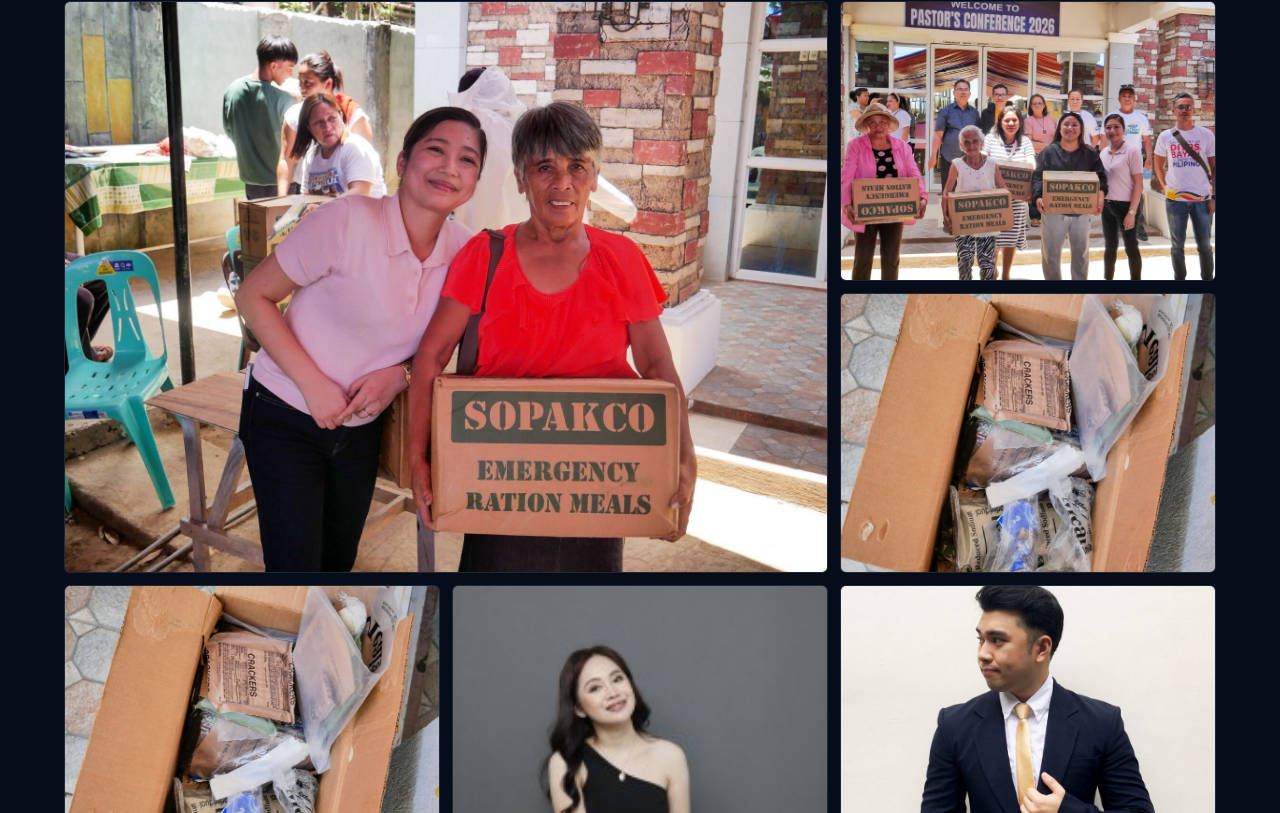
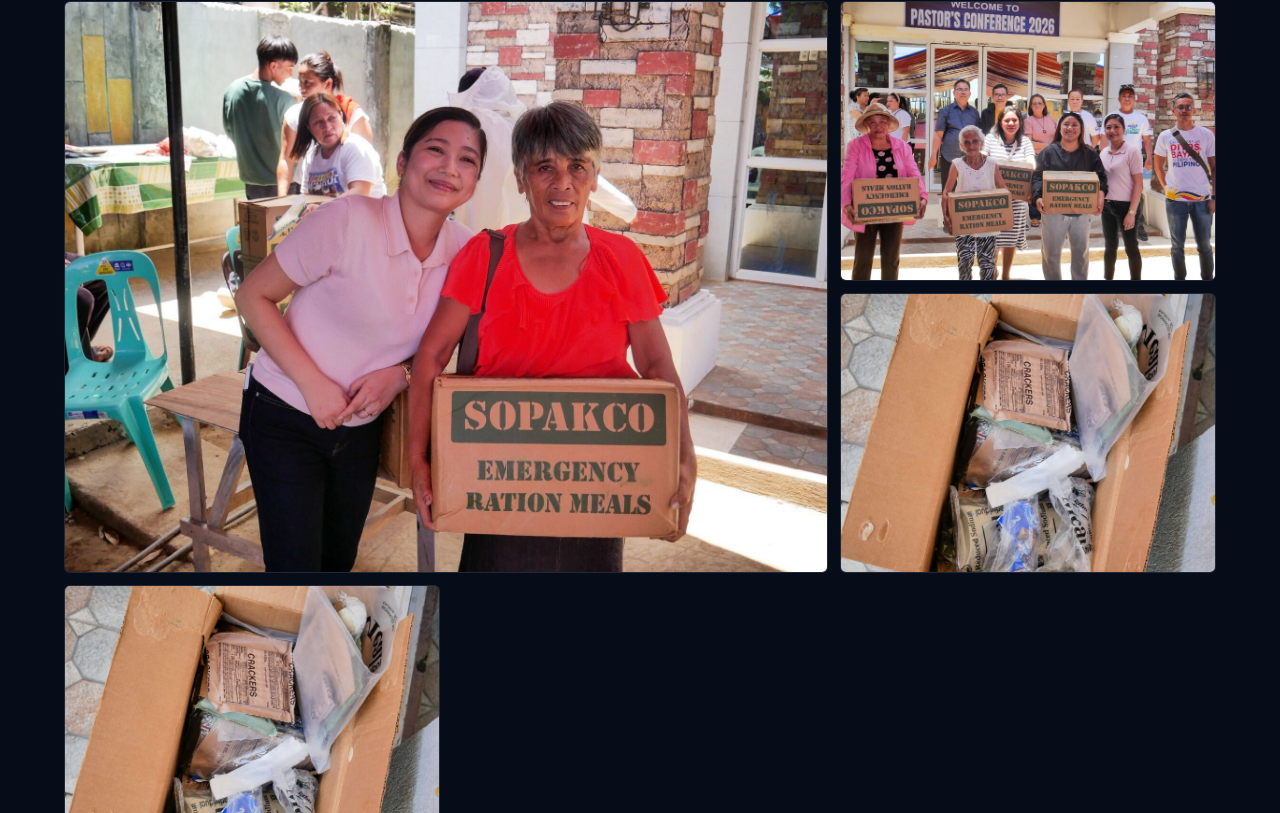
Before and after one commit to anthonyrunbusinessrun/phpantry-rayland, a Next.js app: page /gallery in a window 1280 px wide. Shown: the part 1987-2800 px from the top of the page. Built offline with nearby package versions, Linux system fonts and the light colour scheme.

Commit message:
fix: remove Ereika, Joseph, Kaye, Rayland from gallery — community photos only

```diff
--- a/app/gallery/page.tsx
+++ b/app/gallery/page.tsx
@@ -16,12 +16,7 @@
   { src: '/IMG_3502.jpg', label: 'Distribution Day',           caption: 'Ensuring resources reach those who need them', large: false },
   { src: '/IMG_3504 (1).jpg', label: 'Hands of Service',       caption: 'Volunteers working tirelessly with compassion', large: false },
   { src: '/IMG_3504.jpg', label: 'Together We Rise',           caption: 'A community choosing to care for its own', large: false },
-  // Team portraits
-  { src: '/Ereika.jpeg', label: 'Ereika — Team Member',        caption: 'Dedicated volunteer serving with heart', large: false },
-  { src: '/Joseph.jpg',  label: 'Joseph — Team Member',        caption: 'Committed to the mission every single day', large: false },
-  { src: '/Kaye.png',    label: 'Kaye — Team Member',          caption: 'Leading with compassion and purpose', large: false },
-  // Founder
-  { src: '/Rayland.jpeg', label: 'Ray Land — Founder',         caption: 'The heart and vision behind PHPantry Philippines', large: true  },
+
 ]
 
 export default function Gallery() {
@@ -92,12 +87,7 @@
             ))}
           </div>
 
-          {/* Team section label */}
-          <div style={{ marginTop: 64, marginBottom: 32, textAlign: 'center' }}>
-            <div style={{ width: 80, height: 1, background: 'var(--border)', margin: '0 auto 24px' }} />
-            <span className="section-tag" style={{ display: 'block' }}>The People Behind the Mission</span>
-            <p style={{ fontSize: 14, color: 'var(--text-muted)', marginTop: 8 }}>Every volunteer, every team member — making it happen every day.</p>
-          </div>
+
         </div>
       </section>
     </>
```
